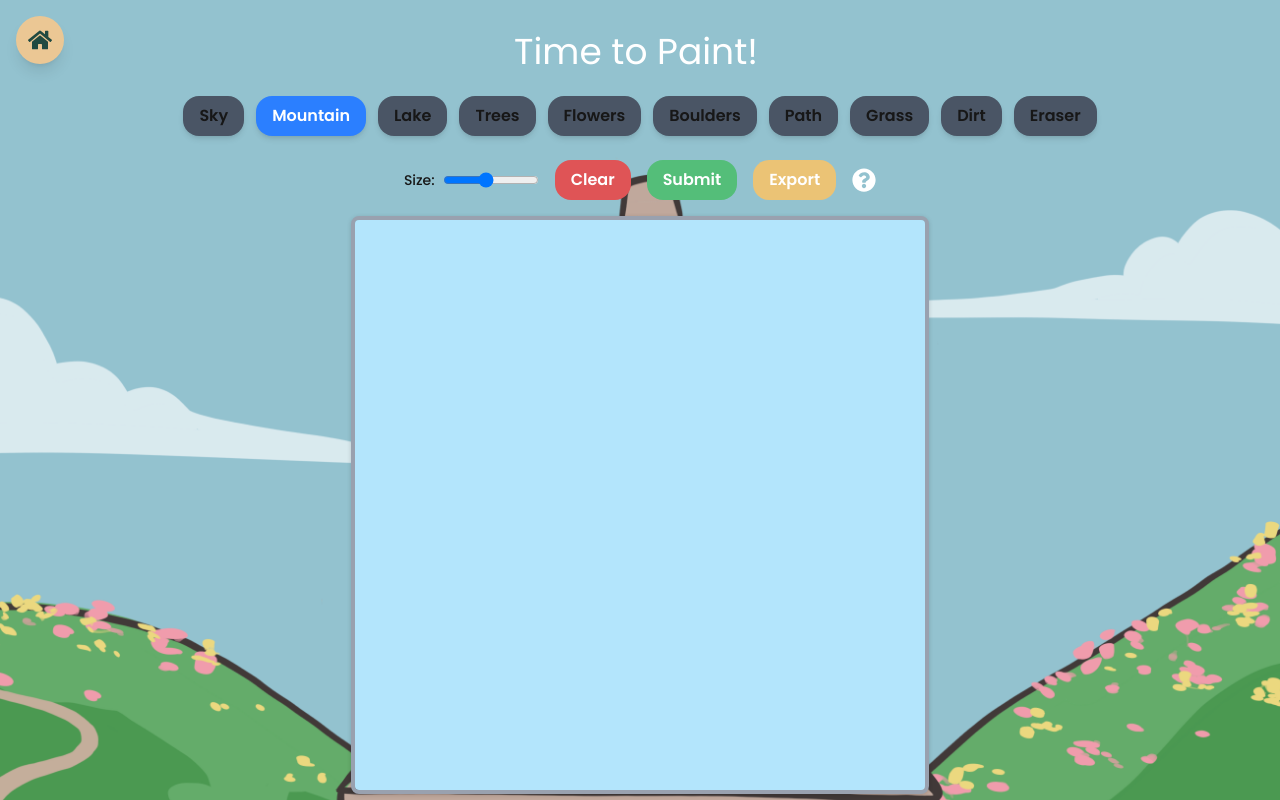
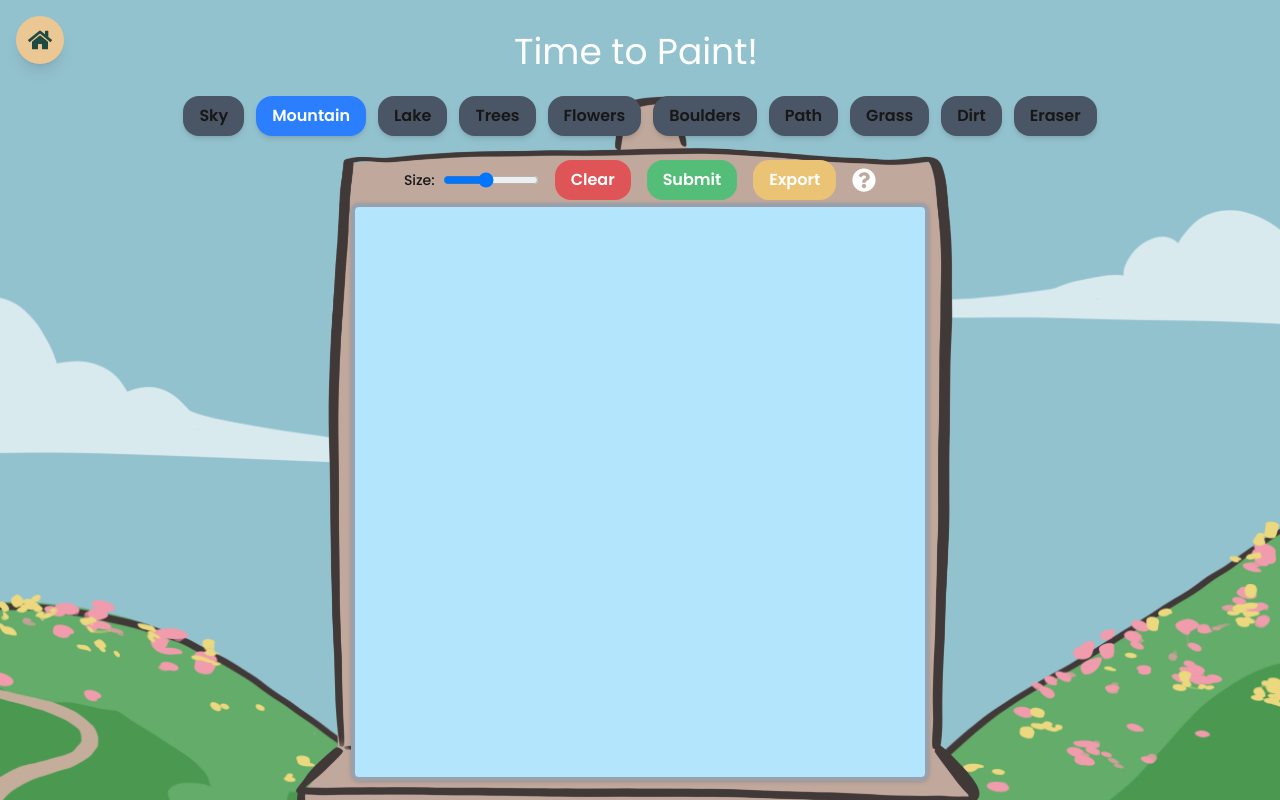
Before and after one commit to angela-yang/Dubhacks-25, a Next.js app: page /paint in a window 1280 px wide. Shown: the top 800 px of the page. Built offline with nearby package versions, Linux system fonts and the light colour scheme.

Commit message:
Fixed easel

```diff
--- a/src/app/components/Canvas.tsx
+++ b/src/app/components/Canvas.tsx
@@ -49,6 +49,13 @@ const Canvas: React.FC = () => {
       }
     }
   }, []);
+
+  useEffect(() => {
+    document.body.style.overflow = 'hidden';
+    return () => {
+      document.body.style.overflow = 'auto';
+    };
+  })
 
   const getCursorPosition = (
     e: React.MouseEvent<HTMLCanvasElement, MouseEvent>
@@ -259,15 +266,14 @@ const Canvas: React.FC = () => {
         initial={{ y: 200, opacity: 0 }}
         animate={{ y: 0, opacity: 1 }}
         transition={{ duration: 1.5, type: "spring", stiffness: 50 }}
-        className="absolute bottom-[-12%] z-0"
+        className="absolute z-0"
       >
+        <div className="relative w-[700px] h-[900px] flex items-center justify-center">
           <img
-          src={"/images/easel.png"}
+            src="/images/easel2.png"
             alt="Easel"
-          className="object-contain"
-          style={{ maxWidth: "100%" }}
+            className="absolute top-0 left-0 w-full h-full object-contain z-0 -mt-7"
           />
-      </motion.div>
 
           <canvas
             ref={canvasRef}
@@ -277,8 +283,11 @@ const Canvas: React.FC = () => {
             onMouseMove={draw}
             onMouseUp={stopDrawing}
             onMouseLeave={stopDrawing}
-        className="cursor-crosshair border-4 border-gray-400 rounded-lg z-50 drop-shadow-sm"
+            className="cursor-crosshair border-4 border-gray-400 rounded-lg z-10 drop-shadow-sm -mt-27"
           />
+        </div>
+      </motion.div>
+
     </div>
   );
 };
--- a/src/app/paint/page.tsx
+++ b/src/app/paint/page.tsx
@@ -14,7 +14,7 @@ export default function Home() {
         </div>
       </div>
 
-      <div className="absolute w-full h-full overflow-hidden" style={{ backgroundColor: "rgb(147,194,207)"}}>
+      <div className="absolute w-full h-full bg-[rgb(147,194,207)]">
         <motion.div
           initial={{ y: 200, opacity: 0 }}
           animate={{ y: 0, opacity: 1 }}
```
Also changed, not shown: public/images/easel2.png (added). Lines whose indentation alone changed are shown as unchanged.
